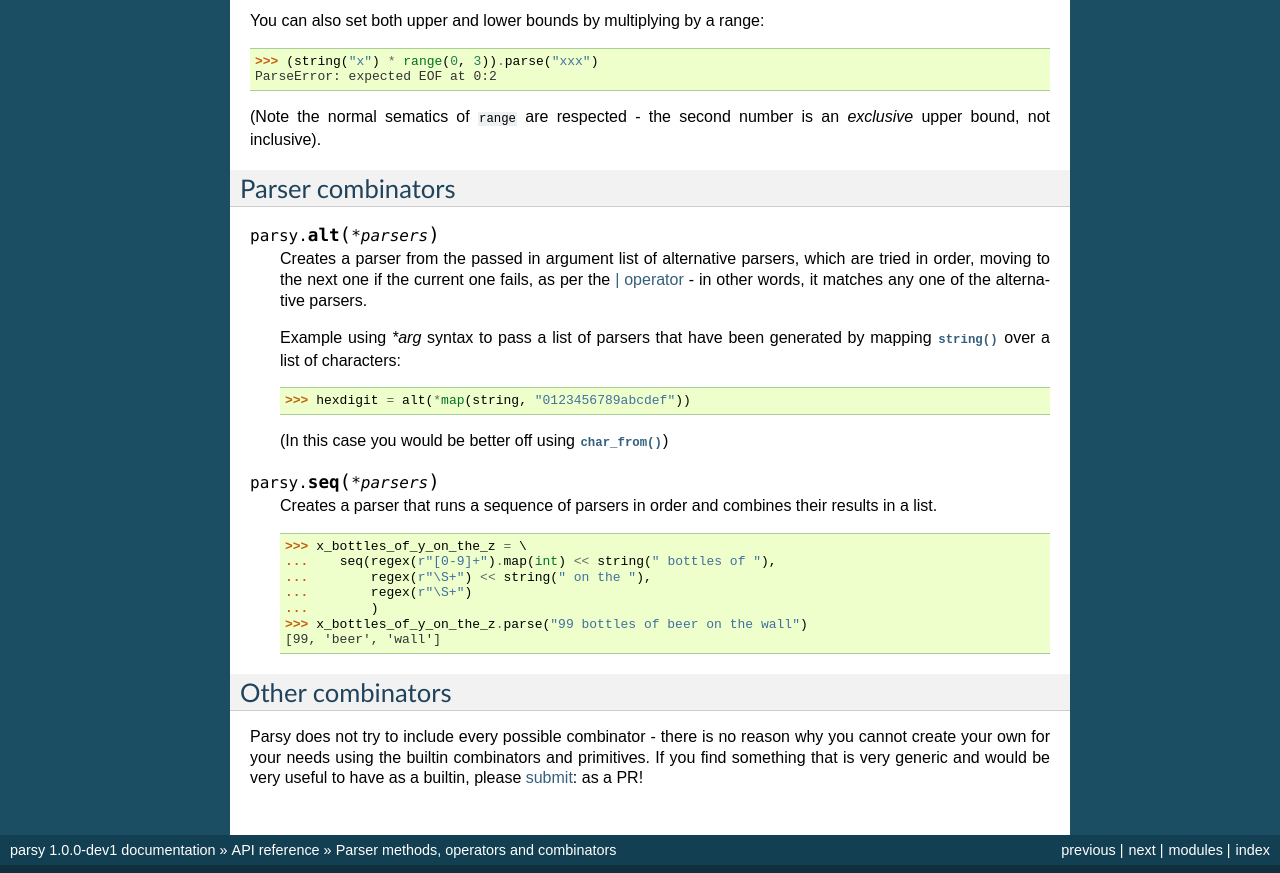
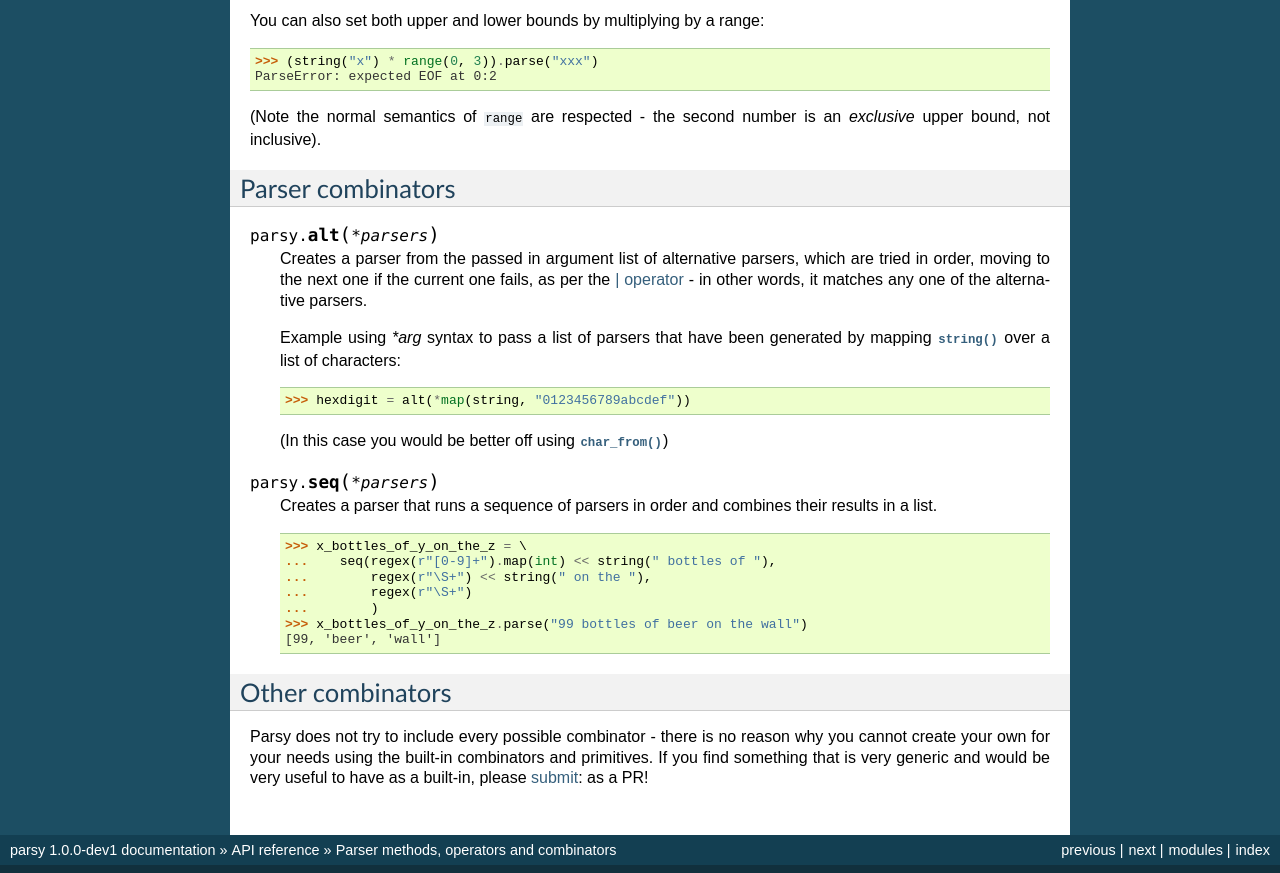
Before and after one commit to python-parsy/parsy, a Sphinx documentation site: the page built from docs/ref/methods_and_combinators.rst, in a window 1280 px wide and 1400 px high, scrolled down 3840 px. Shown: the part 503-1376 px from the top of the window. Built offline with Sphinx 7.4.7, drawn with Linux system fonts in a browser that asks for light colours; some of the changed text lies outside the part shown.

Commit message:
Spell checked docs

```diff
--- a/docs/howto/lexing.rst
+++ b/docs/howto/lexing.rst
@@ -61,7 +61,7 @@
    [Forward(1), Backward(2)]
 
 In a real implementation, we could then have ``execute`` methods on the
-``Command`` subclasses if we wanted to implement an interpreter, for example.
+``Command`` sub-classes if we wanted to implement an interpreter, for example.
 
 Calculator
 ==========
--- a/docs/overview.rst
+++ b/docs/overview.rst
@@ -34,7 +34,7 @@
   * there is no need for things like `pyparsing's Forward class
     <http://infohost.nmt.edu/tcc/help/pubs/pyparsing/web/class-Forward.html>`_ .
 
-* it has a minimalist philopsophy. It doesn't include builtin helpers for any
+* it has a minimalist philosophy. It doesn't include built-in helpers for any
   specific grammars or languages, but provides building blocks for making these.
 
 Basic usage looks like this:
--- a/docs/ref/methods_and_combinators.rst
+++ b/docs/ref/methods_and_combinators.rst
@@ -5,7 +5,7 @@
 Parser methods
 ==============
 
-Parser objects are returned by any of the builtin parser :doc:`primitives`. They
+Parser objects are returned by any of the built-in parser :doc:`primitives`. They
 can be used and manipulated as below.
 
 .. currentmodule:: parsy
@@ -313,7 +313,7 @@
    >>> (string("x") * range(0, 3)).parse("xxx")
    ParseError: expected EOF at 0:2
 
-(Note the normal sematics of ``range`` are respected - the second number is an
+(Note the normal semantics of ``range`` are respected - the second number is an
 *exclusive* upper bound, not inclusive).
 
 Parser combinators
@@ -355,6 +355,6 @@
 =================
 
 Parsy does not try to include every possible combinator - there is no reason why
-you cannot create your own for your needs using the builtin combinators and
+you cannot create your own for your needs using the built-in combinators and
 primitives. If you find something that is very generic and would be very useful
-to have as a builtin, please :doc:`submit </contributing>`: as a PR!
+to have as a built-in, please :doc:`submit </contributing>`: as a PR!
--- a/docs/ref/primitives.rst
+++ b/docs/ref/primitives.rst
@@ -113,8 +113,8 @@
 
    Returns a parser that always fails with the provided error message.
 
-Prebuilt parsers
-================
+Pre-built parsers
+=================
 
 Some common, pre-built parsers (all of these are :class:`Parser` objects created
 using the primitives above):
--- a/docs/tutorial.rst
+++ b/docs/tutorial.rst
@@ -22,7 +22,7 @@
 So we need first to match the 4 digit year at the beginning.
 
 There are various ways we can do this, but a regex works nicely, and
-:func:`regex` is a builtin primitive of the parsy library:
+:func:`regex` is a built-in primitive of the parsy library:
 
 .. code-block:: python
 
@@ -265,7 +265,7 @@
 a dash was present.
 
 We also need to do checking on the month and the day. We'll take a shortcut and
-use the builtin ``datetime.date`` class to do the validation for us. However,
+use the built-in ``datetime.date`` class to do the validation for us. However,
 rather than allow exceptions to be raised, we convert the exception into a
 parsing failure.
 
```
Also changed, not shown: other parts of docs/overview.rst (+1 -1 lines), other parts of docs/ref/methods_and_combinators.rst (+2 -2 lines), other parts of docs/tutorial.rst (+1 -1 lines).
